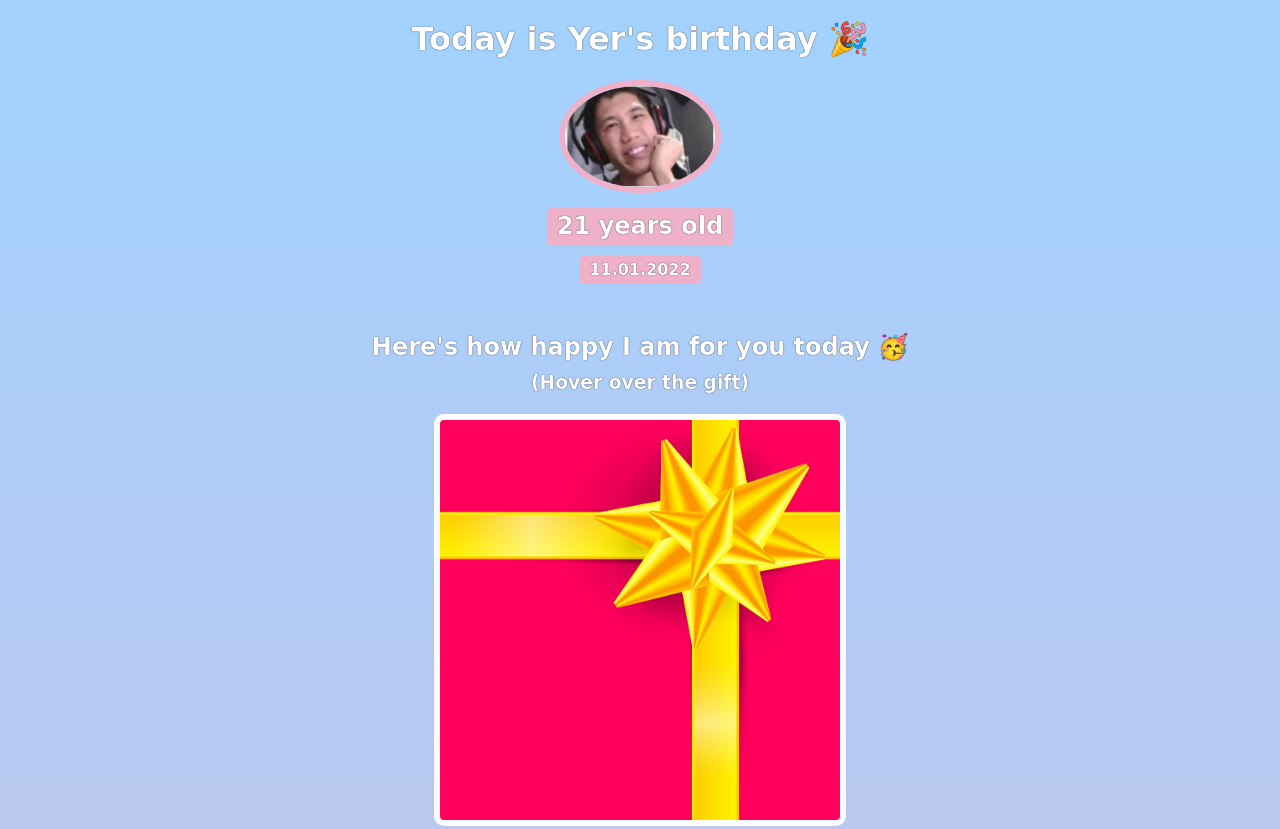
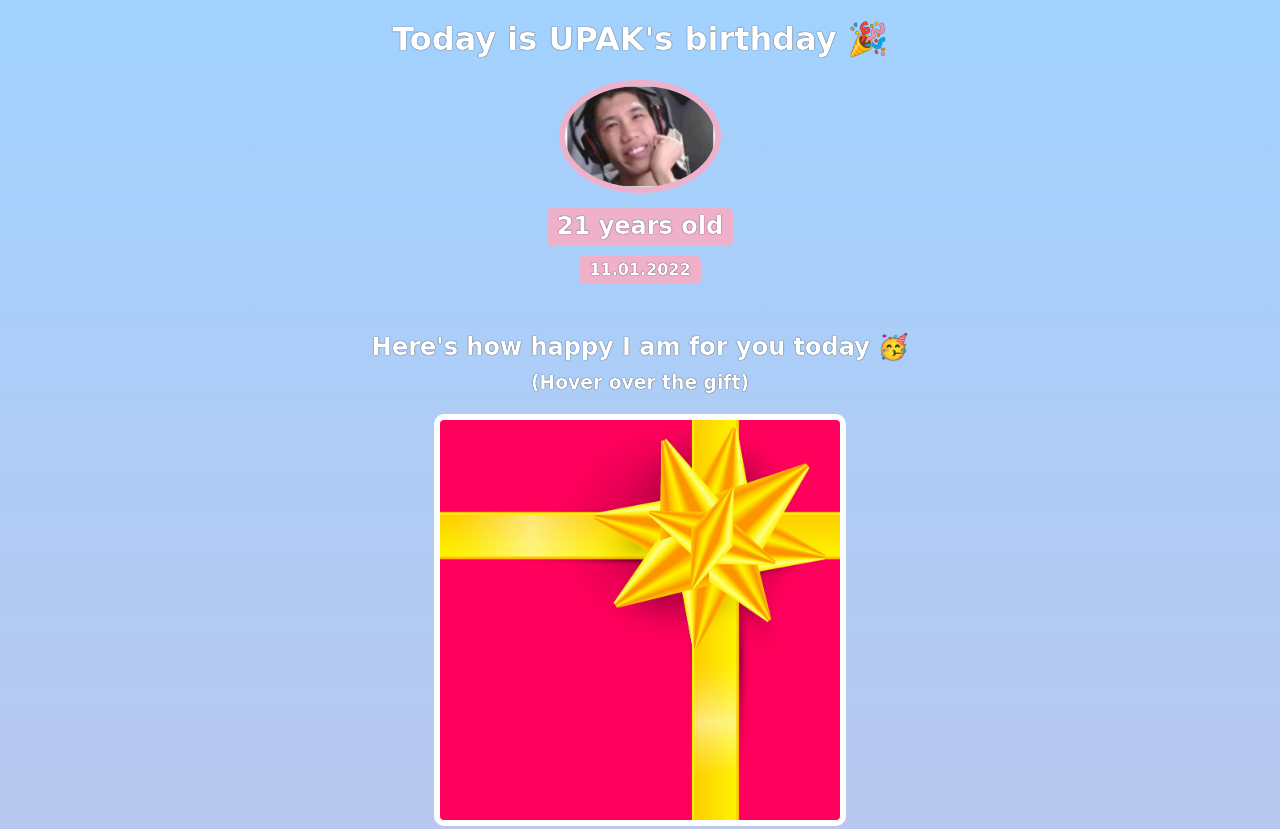
Before and after one commit to andreubltzr/GIFt-Site, a plain HTML site: page index.html in a window 1280 px wide. Shown: the top 829 px of the page. Drawn offline with nearby package versions, Linux system fonts and the light colour scheme; a web font is replaced by a local one.

Commit message:
Update index.html

```diff
--- a/index.html
+++ b/index.html
@@ -15,7 +15,7 @@
   <body>
     <header>
       <div id="header">
-        <h1>Today is Yer's birthday 🎉</h1>
+        <h1>Today is UPAK's birthday 🎉</h1>
         <img id="bff-img" src="images/junnieboy.png" />
         <h2 id="bday-age">21 years old</h2>
         <h4 id="bday-date">11.01.2022</h4>
```
